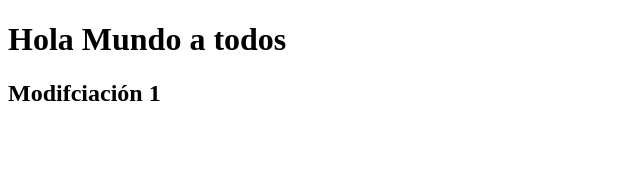
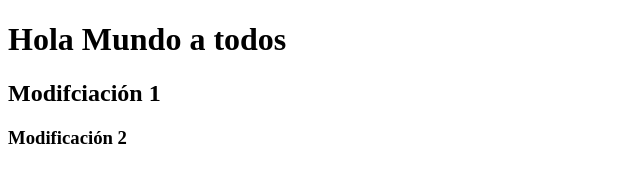
Before and after one commit to JoseNarvaezUT/Ej-Git01, a plain HTML site: page index.html in a window 1280 px wide. Shown: the whole page, without its empty margins (0-640 px from the left). Drawn offline with Linux system fonts and the light colour scheme.

Commit message:
Se agrego mensaje de segunda modificacion

```diff
--- a/index.html
+++ b/index.html
@@ -9,5 +9,6 @@
 <body>
     <h1>Hola Mundo a todos</h1>
     <h2>Modifciación 1</h2>
+    <h3>Modificación 2</h3>
 </body>
 </html>
```
